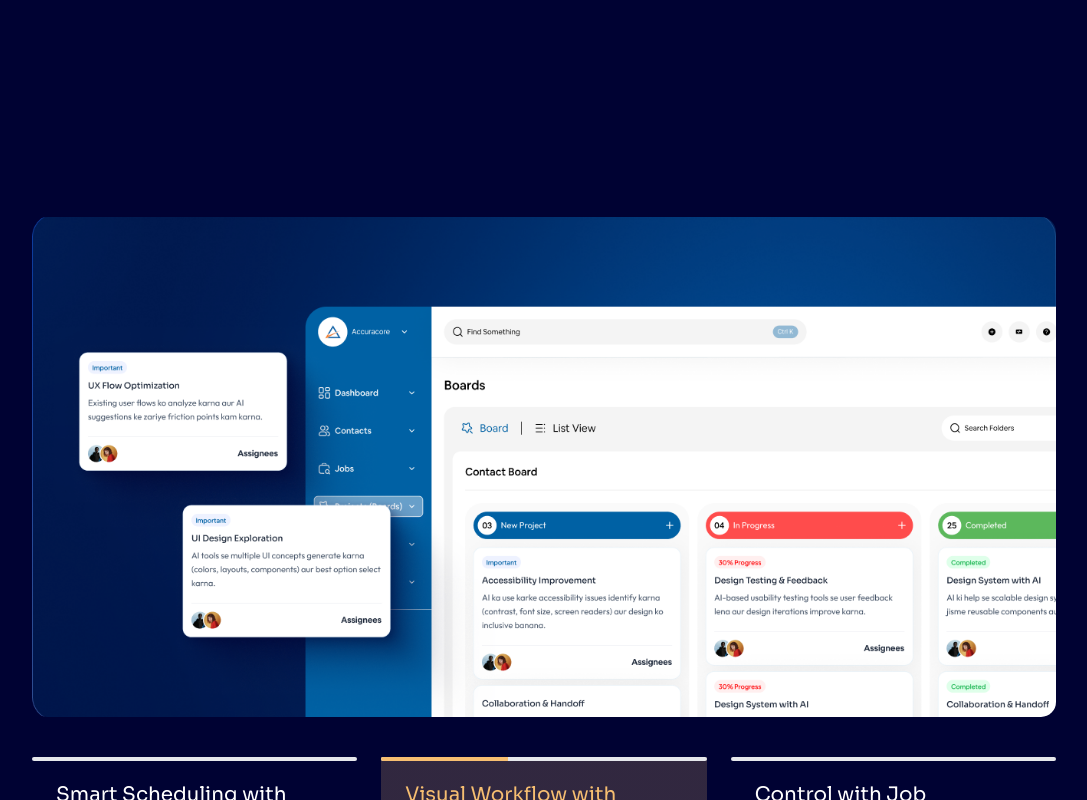
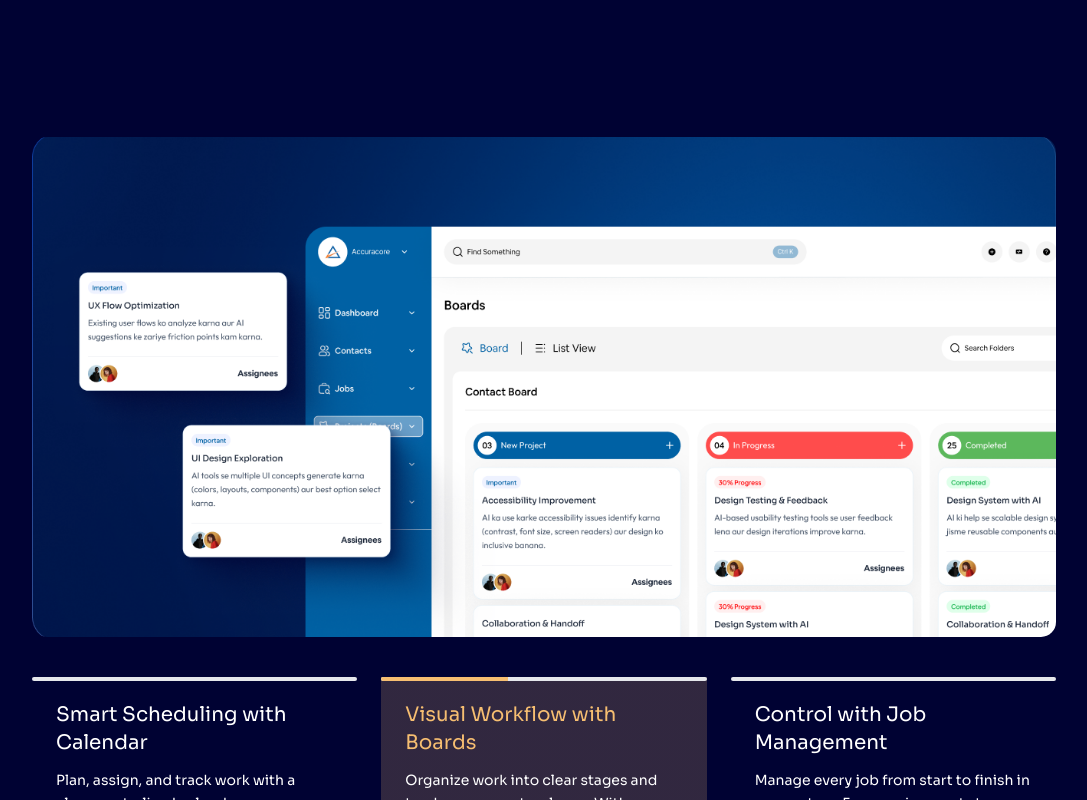
Before and after one commit to haris386/AccuraCore-V2, a Next.js app: page / in a window 1280 px wide. Shown: the part 3700-4500 px from the top of the page, without its empty margins (96-1183 px from the left). Built offline with nearby package versions, Linux system fonts and the light colour scheme.

Commit message:
Changes 5

```diff
--- a/src/components/Intelligence.jsx
+++ b/src/components/Intelligence.jsx
@@ -122,7 +122,7 @@ export default function Intelligence() {
               <span className="text-[#FA8C3D]">Powers Smarter Operations</span>
             </h2>
             {/* Intelligence image */}
-            <div className="relative w-full mx-auto h-[400px] md:h-[600px]">
+            <div className="relative w-full mx-auto md:h-[600px]">
               <img
                 src="/images/Intelligence.png"
                 alt="Intelligence"
@@ -133,7 +133,7 @@ export default function Intelligence() {
         </section>
 
         {/* SlideShow */}
-        <section className="w-full py-20 flex justify-center">
+        <section className="w-full pt-0 pb-[5rem] flex justify-center">
           <div className="w-[90%] md:w-[80%]">
             {/* IMAGE */}
             <div className="relative w-full mb-10 rounded-[15px] overflow-hidden h-[250px] md:h-[500px]">
```
